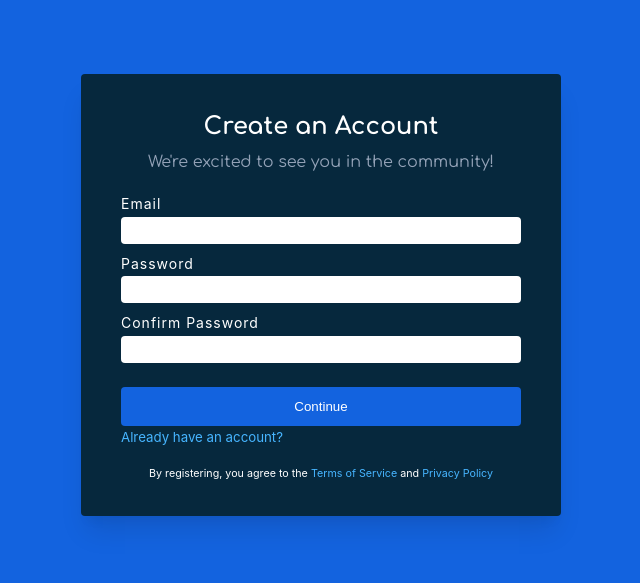
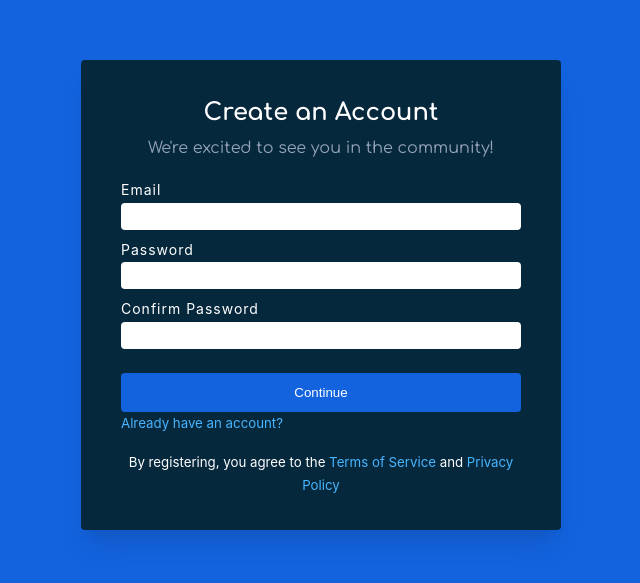
Before and after one commit to luhluh-17/circles-chat, a React (Create React App) app: page /register in a window 1280 px wide. Shown: the part 105-688 px from the top of the page, without its empty margins (319-959 px from the left). Built offline with nearby package versions, Linux system fonts and the light colour scheme.

Commit message:
create button text component

```diff
--- /dev/null
+++ b/src/components/ButtonText.jsx
@@ -0,0 +1,11 @@
+import React from 'react'
+
+function ButtonText({ text, onClick }) {
+  return (
+    <h5 className='btn-text' onClick={onClick}>
+      {text}
+    </h5>
+  )
+}
+
+export default ButtonText
--- a/src/pages/Login.jsx
+++ b/src/pages/Login.jsx
@@ -1,8 +1,9 @@
 import { useRef, useState } from 'react'
 import { useNavigate } from 'react-router-dom'
-import FormHeader from '../components/FormHeader'
 import { authUser } from '../services/auth'
 import { LOGIN } from '../services/constant'
+import FormHeader from '../components/FormHeader'
+import ButtonText from '../components/ButtonText'
 
 function Login() {
   const emailRef = useRef(null)
@@ -55,7 +56,7 @@ function Login() {
             />
           </label>
         </div>
-        <h5 className='btn-text'>Forgot your password?</h5>
+        <ButtonText text={'Forgot your password?'} />
         <button className='btn-form mt-1' type='submit'>
           Login
         </button>
--- a/src/pages/Register.jsx
+++ b/src/pages/Register.jsx
@@ -1,8 +1,9 @@
 import { useRef, useState } from 'react'
 import { useNavigate } from 'react-router-dom'
-import FormHeader from '../components/FormHeader'
 import { authUser } from '../services/auth'
 import { REGISTER } from '../services/constant'
+import FormHeader from '../components/FormHeader'
+import ButtonText from '../components/ButtonText'
 
 function Register() {
   const emailRef = useRef(null)
@@ -68,14 +69,12 @@ function Register() {
         <button className='btn-form mt-1' type='submit'>
           Continue
         </button>
-        <h5 className='btn-text' onClick={handleClick}>
-          Already have an account?
-        </h5>
-        <h6 className='form-text mt-1'>
+        <ButtonText text={'Already have an account?'} onClick={handleClick} />
+        <h5 className='form-text mt-1'>
           By registering, you agree to the{' '}
           <span className='btn-text'>Terms of Service</span> and{' '}
           <span className='btn-text'>Privacy Policy</span>
-        </h6>
+        </h5>
       </form>
     </main>
   )
```
